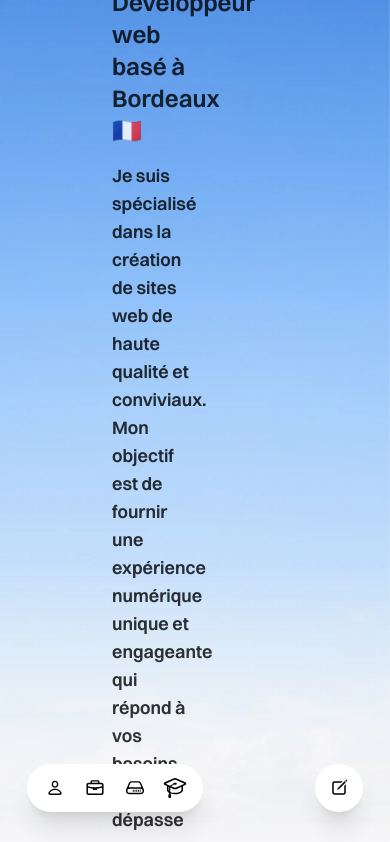
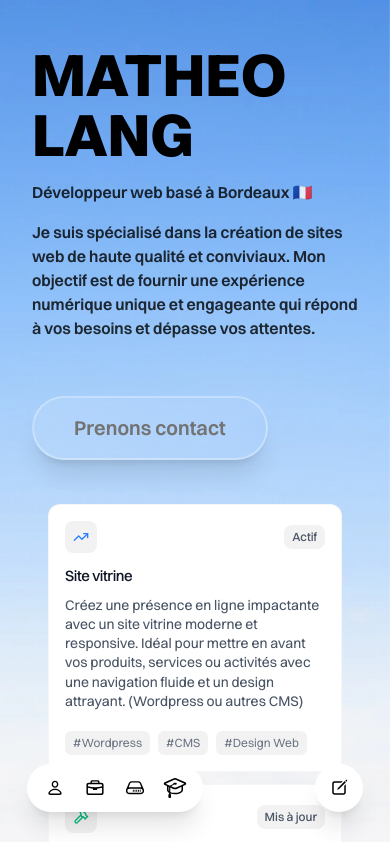
Before and after one commit to Matsuel/portfolio, a Next.js app: page / in a window 390 px wide. Shown: the top 842 px of the page. Built offline with nearby package versions, Linux system fonts and the light colour scheme.

Commit message:
fix: ajuster les classes de style pour le composant AnimatedText et SectionLayout

```diff
--- a/src/components/AnimatedText.tsx
+++ b/src/components/AnimatedText.tsx
@@ -18,7 +18,7 @@ const AnimatedText = ({
             initial={{ opacity: 0, y: 30 }}
             animate={{ opacity: 1, y: 0 }}
             transition={{ delay: delay, duration: 0.8, type: "spring" }}
-            className={cn("w-1/2 text-black/80", className)}
+            className={cn("lg:w-1/2 text-black/80", className)}
             {...props}
         >
             {children}
--- a/src/components/Hero.tsx
+++ b/src/components/Hero.tsx
@@ -10,22 +10,22 @@ const Hero = () => {
     return (
         <SectionLayout
             id='/'
-            className='flex flex-col items-start justify-center h-screen gap-4'
+            className='flex flex-col items-start justify-center gap-4'
         >
-            <AnimatedTitle className='w-1/3'>
+            <AnimatedTitle className='lg:w-1/3 w-1/2'>
                 Matheo LANG
             </AnimatedTitle>
 
             <AnimatedText
                 delay={1.5}
-                className='text-2xl font-semibold'
+                className='md:text-2xl text-base font-semibold'
             >
                 Développeur web basé à Bordeaux 🇫🇷
             </AnimatedText>
 
             <AnimatedText
                 delay={1.8}
-                className='text-lg font-semibold'
+                className='md:text-lg text-base font-semibold'
             >
                 Je suis spécialisé dans la création de sites web de haute qualité et conviviaux. Mon objectif est de fournir une expérience numérique unique et engageante qui répond à vos besoins et dépasse vos attentes.
             </AnimatedText>
--- a/src/components/SectionLayout.tsx
+++ b/src/components/SectionLayout.tsx
@@ -13,7 +13,7 @@ const SectionLayout = ({
     ...props
 }: SectionLayoutProps) => {
     return (
-        <section className={cn("w-full h-screen flex flex-col items-center px-28", className)} {...props}>
+        <section className={cn("w-full lg:h-screen flex flex-col items-center md:px-28 px-8", className)} {...props}>
             <h2 className="xl:text-7xl sm:text-6xl text-4xl font-bold self-start mt-7">
                 {title}
             </h2>
```
